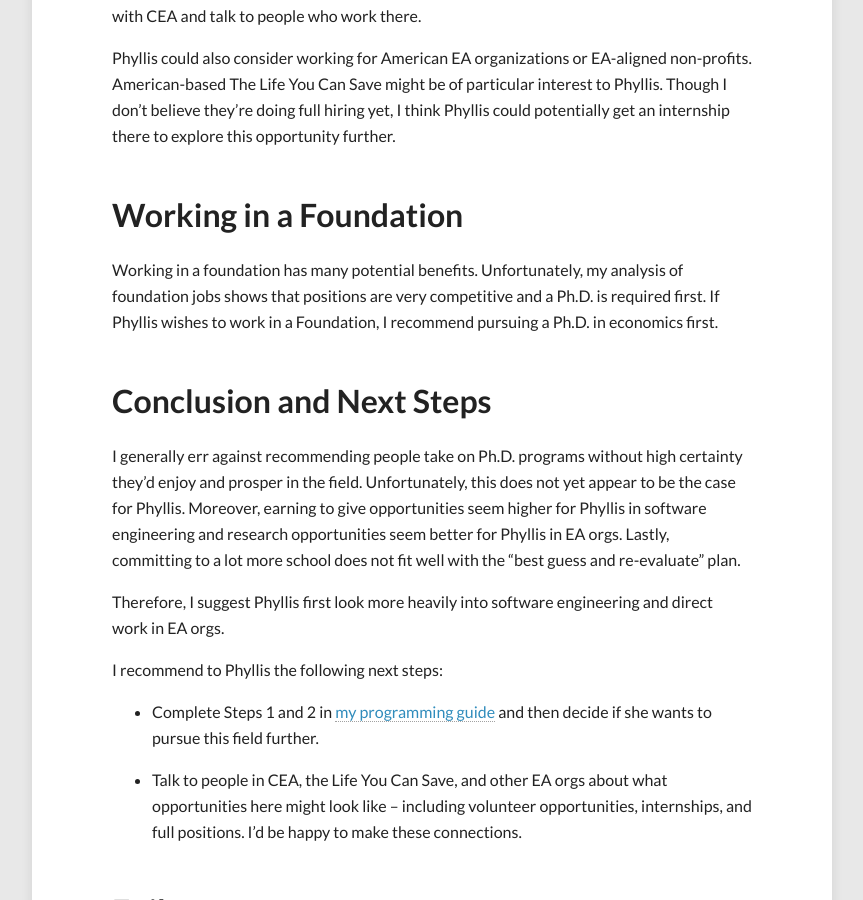
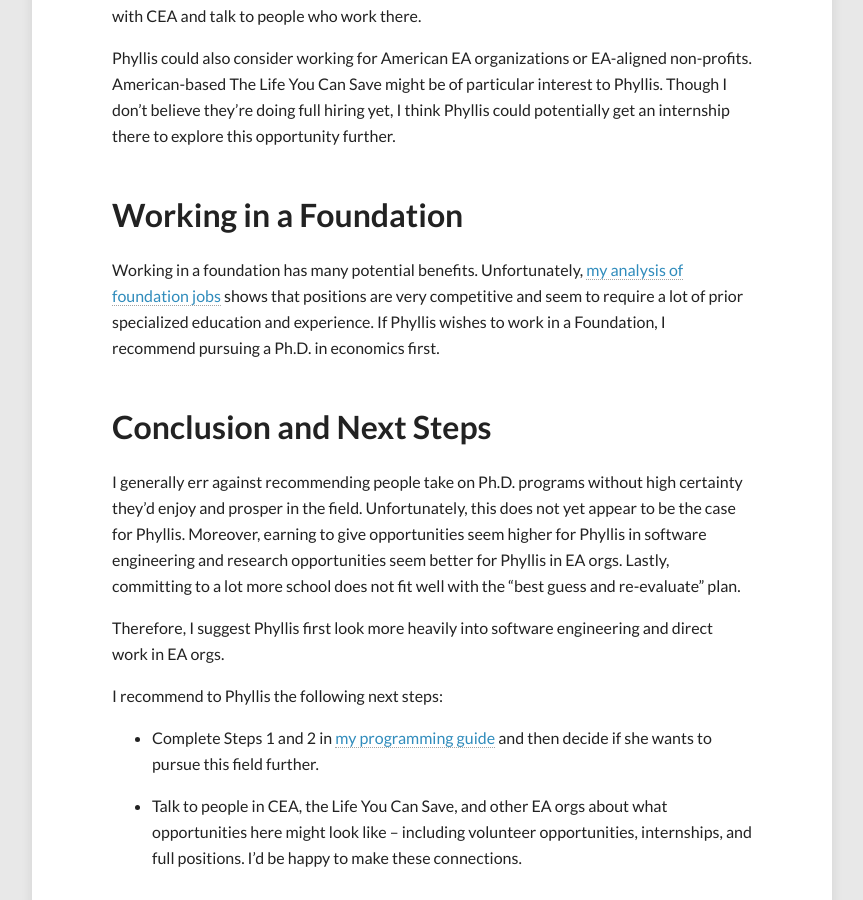
Before and after one commit to peterhurford/peterhurford.github.io, a Jekyll site: the page built from _posts/2014-04-22-career-advice-for-phyllis-schmidt-choosing-between-masters-programming-and-direct-work.markdown, in a window 1280 px wide and 900 px high, scrolled down 4851 px. Shown: the whole window, without its empty margins (208-1071 px from the left). Built offline with Jekyll 4.4.1, drawn with Linux system fonts in a browser that asks for light colours; comment, search, counter and statistics services are not loaded.

Commit message:
Correction to career advice

```diff
--- a/_posts/2014-04-22-career-advice-for-phyllis-schmidt-choosing-between-masters-programming-and-direct-work.markdown
+++ b/_posts/2014-04-22-career-advice-for-phyllis-schmidt-choosing-between-masters-programming-and-direct-work.markdown
@@ -151,7 +151,7 @@
 
 ## Working in a Foundation
 
-Working in a foundation has many potential benefits.  Unfortunately, my analysis of foundation jobs shows that positions are very competitive and a Ph.D. is required first.  If Phyllis wishes to work in a Foundation, I recommend pursuing a Ph.D. in economics first.
+Working in a foundation has many potential benefits.  Unfortunately, [my analysis of foundation jobs](http://everydayutilitarian.com/essays/brief-notes-on-careers-in-foundations) shows that positions are very competitive and seem to require a lot of prior specialized education and experience.  If Phyllis wishes to work in a Foundation, I recommend pursuing a Ph.D. in economics first.
 
 
 
```
